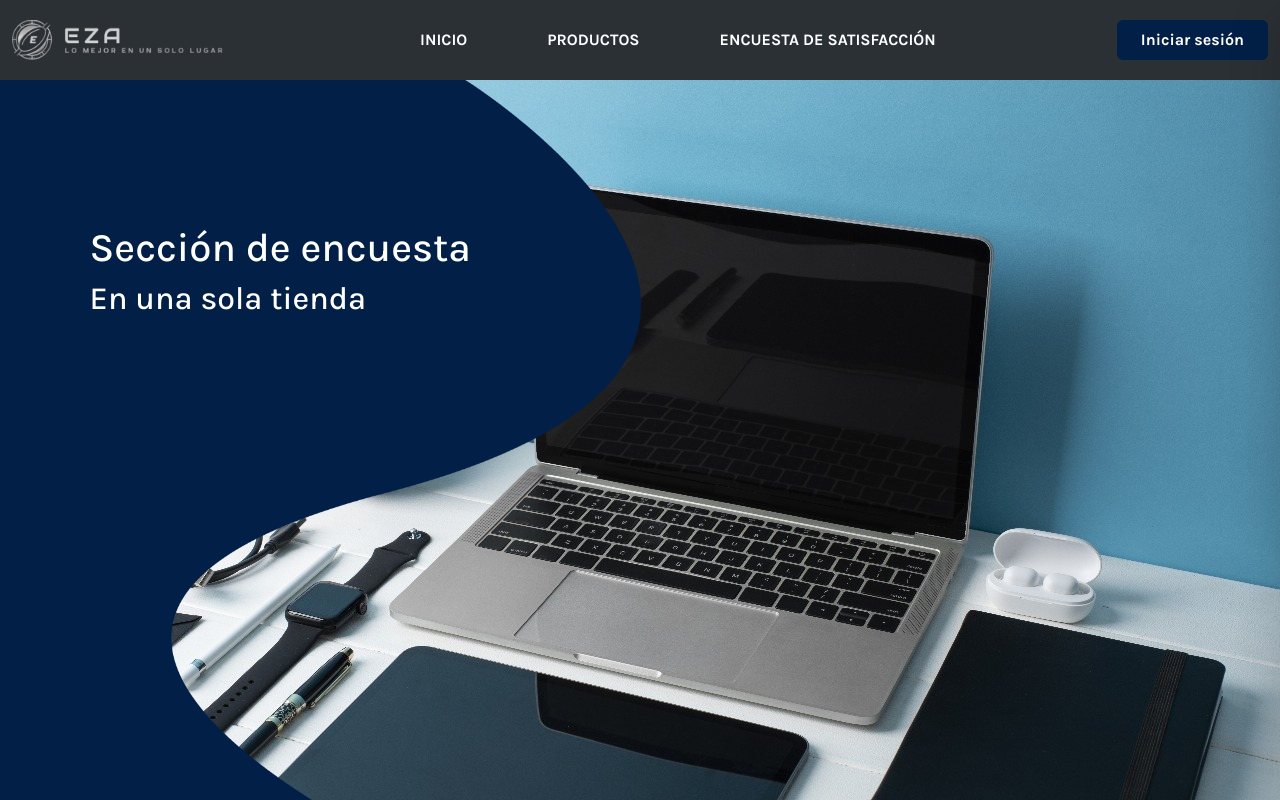
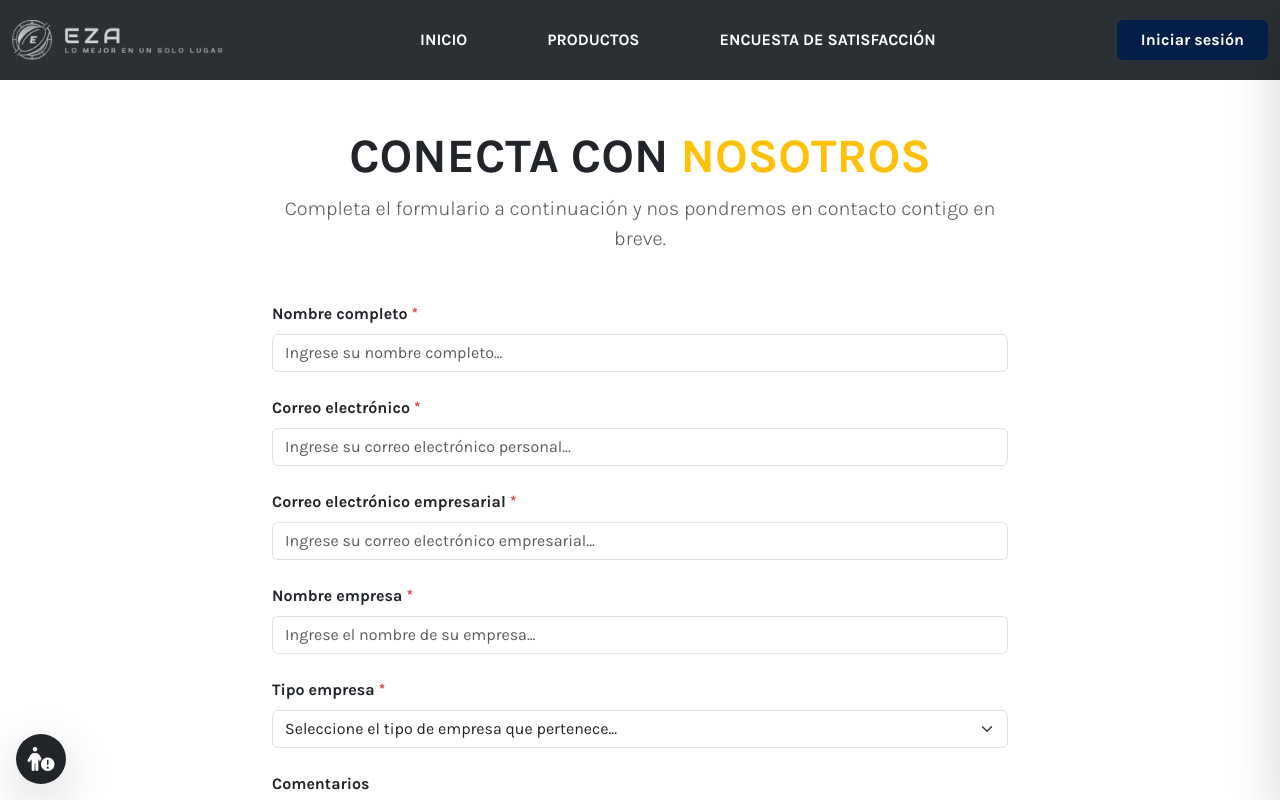
Before and after one commit to Zapiony/proyectoE-commerce, a Next.js app: page /encuesta in a window 1280 px wide. Shown: the top 800 px of the page. Built offline with nearby package versions, Linux system fonts and the light colour scheme; no server answers.

Commit message:
Control de endpoints
- Control de solicitudes a backend

Co-Authored-By: emilypam <139053897+emilypam@users.noreply.github.com>

```diff
--- a/src/app/(auth)/register/register.module.css
+++ b/src/app/(auth)/register/register.module.css
@@ -29,7 +29,7 @@
     z-index: 2;
     position: relative;
     gap: 5%;
-    align-items: stretch;
+    align-items: center;
 }
 
 .leftPanel {
@@ -54,6 +54,7 @@
     align-items: center;
     text-align: center;
     border-radius: 20px;
+    height: fit-content;
 }
 
 .logoImage {
--- a/src/app/(public)/encuesta/page.tsx
+++ b/src/app/(public)/encuesta/page.tsx
@@ -1,18 +1,191 @@
+'use strict';
 'use client';
 
-import { useRouter } from 'next/navigation';
-import Image from "next/image";
-import Boton from "@/components/ui/buttonGeneral";
+import React, { useState } from 'react';
+import { useFormik } from 'formik';
+import * as Yup from 'yup';
+import ButtonGeneral from "@/components/ui/buttonGeneral";
+import AlertModal from '@/components/ui/alert-modal';
 
-export default function Home() {
-  const router = useRouter();
+export default function SurveyPage() {
+  const [showModal, setShowModal] = useState(false);
+
+  const validationSchema = Yup.object({
+    fullName: Yup.string().required('El nombre completo es obligatorio'),
+    email: Yup.string().email('Correo electrónico inválido').required('El correo electrónico es obligatorio'),
+    businessEmail: Yup.string().email('Correo electrónico inválido').required('El correo electrónico empresarial es obligatorio'),
+    companyName: Yup.string().required('El nombre de la empresa es obligatorio'),
+    companyType: Yup.string().required('El tipo de empresa es obligatorio'),
+    comments: Yup.string(),
+  });
+
+  const formik = useFormik({
+    initialValues: {
+      fullName: '',
+      email: '',
+      businessEmail: '',
+      companyName: '',
+      companyType: '',
+      comments: '',
+    },
+    validationSchema: validationSchema,
+    onSubmit: (values, { resetForm }) => {
+      // Simulate form submission
+      setShowModal(true);
+      resetForm();
+    },
+  });
 
   return (
-    <div className="homeMain">
-      <div className="hero">
-        <h1>Sección de encuesta</h1>
-        <h2>En una sola tienda</h2>
+    <div className="container py-5">
+      <div className="row justify-content-center">
+        <div className="col-lg-8">
+          <div className="text-center mb-5">
+            <h1 className="fw-bold display-5 text-dark">
+              CONECTA CON <span className="text-warning">NOSOTROS</span>
+            </h1>
+            <p className="lead text-muted">
+              Completa el formulario a continuación y nos pondremos en contacto contigo en breve.
+            </p>
+          </div>
+
+          <form onSubmit={formik.handleSubmit}>
+            <div className="mb-4">
+              <label htmlFor="fullName" className="form-label fw-bold">
+                Nombre completo <span className="text-danger">*</span>
+              </label>
+              <input
+                id="fullName"
+                name="fullName"
+                type="text"
+                className={`form-control ${formik.touched.fullName && formik.errors.fullName ? 'is-invalid' : ''}`}
+                placeholder="Ingrese su nombre completo..."
+                value={formik.values.fullName}
+                onChange={formik.handleChange}
+                onBlur={formik.handleBlur}
+              />
+              {formik.touched.fullName && formik.errors.fullName ? (
+                <div className="invalid-feedback">{formik.errors.fullName}</div>
+              ) : null}
+            </div>
+
+            <div className="mb-4">
+              <label htmlFor="email" className="form-label fw-bold">
+                Correo electrónico <span className="text-danger">*</span>
+              </label>
+              <input
+                id="email"
+                name="email"
+                type="email"
+                className={`form-control ${formik.touched.email && formik.errors.email ? 'is-invalid' : ''}`}
+                placeholder="Ingrese su correo electrónico personal..."
+                value={formik.values.email}
+                onChange={formik.handleChange}
+                onBlur={formik.handleBlur}
+              />
+              {formik.touched.email && formik.errors.email ? (
+                <div className="invalid-feedback">{formik.errors.email}</div>
+              ) : null}
+            </div>
+
+            <div className="mb-4">
+              <label htmlFor="businessEmail" className="form-label fw-bold">
+                Correo electrónico empresarial <span className="text-danger">*</span>
+              </label>
+              <input
+                id="businessEmail"
+                name="businessEmail"
+                type="email"
+                className={`form-control ${formik.touched.businessEmail && formik.errors.businessEmail ? 'is-invalid' : ''}`}
+                placeholder="Ingrese su correo electrónico empresarial..."
+                value={formik.values.businessEmail}
+                onChange={formik.handleChange}
+                onBlur={formik.handleBlur}
+              />
+              {formik.touched.businessEmail && formik.errors.businessEmail ? (
+                <div className="invalid-feedback">{formik.errors.businessEmail}</div>
+              ) : null}
+            </div>
+
+            <div className="mb-4">
+              <label htmlFor="companyName" className="form-label fw-bold">
+                Nombre empresa <span className="text-danger">*</span>
+              </label>
+              <input
+                id="companyName"
+                name="companyName"
+                type="text"
+                className={`form-control ${formik.touched.companyName && formik.errors.companyName ? 'is-invalid' : ''}`}
+                placeholder="Ingrese el nombre de su empresa..."
+                value={formik.values.companyName}
+                onChange={formik.handleChange}
+                onBlur={formik.handleBlur}
+              />
+              {formik.touched.companyName && formik.errors.companyName ? (
+                <div className="invalid-feedback">{formik.errors.companyName}</div>
+              ) : null}
+            </div>
+
+            <div className="mb-4">
+              <label htmlFor="companyType" className="form-label fw-bold">
+                Tipo empresa <span className="text-danger">*</span>
+              </label>
+              <select
+                id="companyType"
+                name="companyType"
+                className={`form-select ${formik.touched.companyType && formik.errors.companyType ? 'is-invalid' : ''}`}
+                value={formik.values.companyType}
+                onChange={formik.handleChange}
+                onBlur={formik.handleBlur}
+              >
+                <option value="" disabled>Seleccione el tipo de empresa que pertenece...</option>
+                <option value="Tecnologia">Tecnología</option>
+                <option value="Salud">Salud</option>
+                <option value="Educacion">Educación</option>
+                <option value="Manufactura">Manufactura</option>
+                <option value="Retail">Comercio / Retail</option>
+                <option value="Finanzas">Servicios Financieros</option>
+                <option value="Otro">Otro</option>
+              </select>
+              {formik.touched.companyType && formik.errors.companyType ? (
+                <div className="invalid-feedback">{formik.errors.companyType}</div>
+              ) : null}
+            </div>
+
+            <div className="mb-5">
+              <label htmlFor="comments" className="form-label fw-bold">
+                Comentarios
+              </label>
+              <input
+                id="comments"
+                name="comments"
+                type="text"
+                className="form-control"
+                placeholder="¿Tienes algún comentario extra?"
+                value={formik.values.comments}
+                onChange={formik.handleChange}
+                onBlur={formik.handleBlur}
+              />
+            </div>
+
+            <div className="text-center">
+              <ButtonGeneral
+                type="submit"
+                texto="Enviar formulario"
+                className="btn-dark"
+              />
+            </div>
+          </form>
+        </div>
       </div>
+
+      <AlertModal
+        isOpen={showModal}
+        onClose={() => setShowModal(false)}
+        title="Formulario Enviado"
+        message="Sus respuestas han sido enviadas correctamente. ¡Gracias por su tiempo!"
+        type="success"
+      />
     </div>
   );
 }
--- a/src/app/layout.tsx
+++ b/src/app/layout.tsx
@@ -9,6 +9,8 @@ import Logo from './logoSinLetras.png';
 import { AuthProvider } from '@/context/auth-context';
 import { CartProvider } from '@/context/cart';
 import SidebarCart from '@/components/cart/sidebar-cart';
+
+import AccessibilityWidget from '@/components/ui/accessibility-widget';
 
 const inter = Karla({ subsets: ["latin"] });
 
@@ -39,6 +41,7 @@ export default function RootLayout({
               {children}
             </main>
             <Footer />
+            <AccessibilityWidget />
           </CartProvider>
         </AuthProvider>
         <Script src="https://cdn.jsdelivr.net/npm/bootstrap@5.3.3/dist/js/bootstrap.bundle.min.js" />
--- a/src/components/cart/checkout-modal.tsx
+++ b/src/components/cart/checkout-modal.tsx
@@ -105,7 +105,7 @@ export default function CheckoutModal({ isOpen, onClose, total }: CheckoutModalP
         if (token) {
             console.log("CheckoutModal: Fetching fresh client data using token...");
             import('@/service/carritoComprasDP').then(mod => {
-                mod.getClientDetails().then(data => {
+                mod.getClientDetails(token).then(data => {
                     console.log("CheckoutModal: Fetch result:", data);
                     if (data) {
                         setClientData(data);
--- a/src/context/cart.tsx
+++ b/src/context/cart.tsx
@@ -38,7 +38,7 @@ export const CartProvider = ({ children }: { children: React.ReactNode }) => {
 
         console.log("CartContext: Resolving User ID via Token...");
         import('@/service/carritoComprasDP').then(mod => {
-            mod.getClientIdentification().then(id => {
+            mod.getClientIdentification(token).then(id => {
                 console.log("CartContext: Resolved ID from API (via token):", id);
                 if (id) {
                     setResolvedUserId(id);
@@ -101,7 +101,7 @@ export const CartProvider = ({ children }: { children: React.ReactNode }) => {
         if (token) {
             console.log("CartContext: Triggering API call with token resolution...");
             import('@/service/carritoComprasDP').then(mod => {
-                mod.getClientIdentification().then(freshId => {
+                mod.getClientIdentification(token).then(freshId => {
                     if (freshId) {
                         console.log("CartContext: Resolved ID from token:", freshId);
                         addToCartService(freshId, product.PRD_CODIGO, quantity, token);
@@ -128,7 +128,7 @@ export const CartProvider = ({ children }: { children: React.ReactNode }) => {
         const token = typeof window !== 'undefined' ? localStorage.getItem('token') : null;
         if (token) {
             import('@/service/carritoComprasDP').then(mod => {
-                mod.getClientIdentification().then(freshId => {
+                mod.getClientIdentification(token).then(freshId => {
                     if (freshId) {
                         removeFromCartService(freshId, productCode, token);
                     }
--- a/src/service/carritoComprasDP.ts
+++ b/src/service/carritoComprasDP.ts
@@ -84,8 +84,8 @@ export async function removeFromCart(identification: string, productId: string,
     }
 }
 
-export async function getClientIdentification() {
-    const client = await getClientDetails();
+export async function getClientIdentification(token?: string) {
+    const client = await getClientDetails(token);
     console.log("getClientIdentification: Client details for cart:", client);
     return client ? client.CLI_CEDULA_RUC : null;
 }
--- a/src/service/ordenDP.ts
+++ b/src/service/ordenDP.ts
@@ -26,6 +26,8 @@ export async function getOrdenes(token?: string) {
             headers: headers,
             cache: 'no-store'
         });
+
+        console.log('Response:', response);
 
         if (!response.ok) {
             throw new Error(`Error ${response.status}: ${response.statusText}`);
```
Also changed, not shown: src/components/ui/userProfile.tsx (+9 -6 lines), src/service/clienteDP.ts (+7 -2 lines), src/service/proveedorDP.ts (+2 -9 lines).
